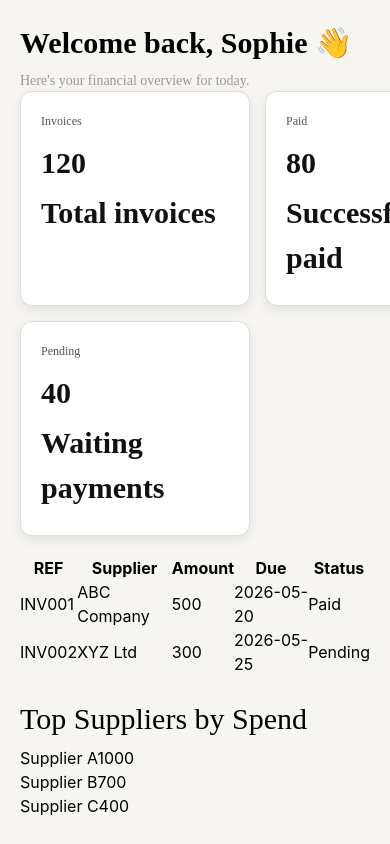
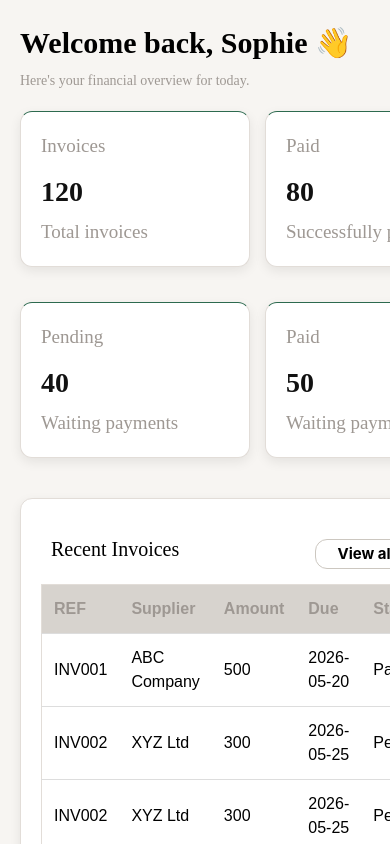
Before and after one commit to shsalima/smart-invoice-payment-tracking, a React (Vite) app in the folder front-end/: page / in a window 390 px wide. Shown: the top 844 px of the page. Built offline with nearby package versions, Linux system fonts and the light colour scheme.

Commit message:
update dashboard UI and responsive design

```diff
--- a/front-end/src/components/LatestInvoices.jsx
+++ b/front-end/src/components/LatestInvoices.jsx
@@ -3,6 +3,12 @@ import {invoicesData} from "../data/dashboardMock";
 
 function LatestInvoices(){
     return(
+        <div className="card-table">
+            <div className="nav-table">
+                <h2 className="title">Recent Invoices</h2>
+                <button className="btn"><b>View all →</b></button>
+            </div>
+
     <table className="TableInvoices">
     <thead>
     <tr>
@@ -27,6 +33,7 @@ function LatestInvoices(){
 
     </tbody>
     </table>
+    </div>
     );
 }
 export default LatestInvoices;
--- a/front-end/src/components/StatsCard.jsx
+++ b/front-end/src/components/StatsCard.jsx
@@ -5,7 +5,7 @@ function StatsCard({title,value,subtitle}){
     return(
     <div className="card">
     <h1>{title}</h1>
-    <p>{value}</p>
+    <p className="value">{value}</p>
     <p className="subtitle">{subtitle}</p>
     </div>
     );
--- a/front-end/src/components/TopSuppliers.jsx
+++ b/front-end/src/components/TopSuppliers.jsx
@@ -9,13 +9,13 @@ function TopSuppliers({data = [] }){
     const max = Math.max(...data.map(s => s.amount));
     return(
     <div className="card-TopSuppliers">
-     <h3>Top Suppliers by Spend</h3>
+     <h3 className="h3">Top Suppliers by Spend</h3>
 
      {data.map((s,index) => (
      <div key={index} className="supplier">
 
      <div className="supplier-header">
-        <span>{s.name}</span>
+        <span className="">{s.name}</span>
         <span>{s.amount}</span>
     </div>
 
--- a/front-end/src/data/dashboardMock.js
+++ b/front-end/src/data/dashboardMock.js
@@ -1,11 +1,15 @@
 export const statsData = [
   { title: "Invoices", value: 120, subtitle: "Total invoices" },
   { title: "Paid", value: 80, subtitle: "Successfully paid" },
-  { title: "Pending", value: 40, subtitle: "Waiting payments" }
+   { title: "Pending", value: 40, subtitle: "Waiting payments" },
+  { title: "Paid", value: 50, subtitle: "Waiting payments" }
 ];
 
 export const invoicesData = [
   {ref: "INV001", supplier: "ABC Company", amount: 500, due: "2026-05-20", status: "Paid"},
+  {ref: "INV002", supplier: "XYZ Ltd", amount: 300, due: "2026-05-25", status: "Pending"},
+  {ref: "INV002", supplier: "XYZ Ltd", amount: 300, due: "2026-05-25", status: "Pending"},
+  {ref: "INV002", supplier: "XYZ Ltd", amount: 300, due: "2026-05-25", status: "Pending"},
   {ref: "INV002", supplier: "XYZ Ltd", amount: 300, due: "2026-05-25", status: "Pending"}
 ];
 
--- a/front-end/src/pages/PageDashboard.css
+++ b/front-end/src/pages/PageDashboard.css
@@ -25,9 +25,9 @@ font-family: "DM Serif Display";
   margin-bottom: 20px;
 }
 .grid {
-  display: grid;
-  grid-template-columns: 2fr 1fr;
-  gap: 20px;
+  display: flex;
+align-items: flex-start;
+  gap: 100px;
 }
 @media (max-width: 900px) {
   .stats {
@@ -35,6 +35,6 @@ font-family: "DM Serif Display";
   }
 
   .grid {
-    grid-template-columns: 1fr;
+    flex-direction: column;
   }
 }
--- a/front-end/src/style/LatestInvoices.css
+++ b/front-end/src/style/LatestInvoices.css
@@ -0,0 +1,56 @@
+.card-table{
+  background: white;
+  padding: 20px;
+  border-radius: 12px;
+  box-shadow: 0 4px 12px rgba(0, 0, 0, 0.08);
+  width: 100%;
+  border: 1px solid #E2DDD8;
+  margin-top:  20px;
+}
+.nav-table{
+    display: flex;
+    justify-content: space-between;
+    align-items: center;
+    width: 100%;
+    margin-top: 15px;
+    margin-bottom: 10px;
+    padding: 0 10px;
+}
+.title{
+ font-family: "DM Sans";
+  font-size: 20px;
+  color: #000000;
+  margin-bottom: 10px;
+}
+.btn{
+    border: 1px solid #CCC7C0 ;
+    border-radius: 12px;
+    width: 120px;
+    height: 30px;
+    font-size: 15px;
+    cursor: pointer;
+}
+.TableInvoices{
+
+  width: 100%;
+  border-collapse: collapse;
+  font-family: Arial;
+  border: 1px solid #E2DDD8;
+  border-radius: 30px;
+ }
+ .TableInvoices th {
+  background-color: #d7d3ce;
+  color: #9E9893;
+  padding: 12px;
+}
+
+th, td {
+
+  padding: 12px;
+  text-align: left;
+  border-bottom: 1px solid #ddd;
+}
+
+.thead th{
+ background-color:#9E9893;
+}
--- a/front-end/src/style/StatsCard.css
+++ b/front-end/src/style/StatsCard.css
@@ -6,7 +6,9 @@
   width: 230px;
   transition: 0.3s ease;
   cursor: pointer;
-  border: 1px solid #E2DDD8
+  border: 1px solid #E2DDD8;
+  margin-top:  20px;
+  border-top: 1px solid #2D6A4F ;
 }
 .card:hover {
   transform: translateY(-5px);
@@ -14,23 +16,23 @@
 }
 
 .card h1 {
-    font-family: "DM Sans";
-  font-size: 12px;
-  color: #555;
+  font-family: "DM Sans";
+  font-size: 19px;
+  color: #9E9893;
   margin-bottom: 10px;
 
 }
 
-.card p{
-    font-family: "DM Sans";
-  font-size: 30px;
+.card .value{
+  font-family: "DM Sans";
+  font-size: 28px;
   font-weight: bold;
   color: #111;
   margin-bottom: 5px;
 }
 
-.subtitle  {
-    font-size: "DM Sans";
-  font-size: 12px;
-  color: #888;
+.card .subtitle  {
+  font-size: "DM Sans";
+  font-size: 19px;
+  color: #9E9893;
 }
--- a/front-end/src/style/TopSuppliers.css
+++ b/front-end/src/style/TopSuppliers.css
@@ -0,0 +1,28 @@
+.card-TopSuppliers{
+ background: white;
+  padding: 20px;
+  border-radius: 12px;
+  box-shadow: 0 4px 12px rgba(0, 0, 0, 0.08);
+  width: 100%;
+  height: auto;
+  border: 1px solid #E2DDD8;
+  margin-top:  20px;
+}
+.h3{
+font-family: "DM Sans";
+  font-size: 20px;
+  color: #000000;
+  margin-bottom: 10px;
+}
+.supplier-header{
+    display: flex;
+    justify-content: space-between;
+    font-family:"DM Sans" ;
+     font-size: 18px;
+}
+.fill{
+border: 1px solid #2D6A4F;
+border-radius: 12px;
+height: 10px;
+background-color: #2D6A4F;
+}
```
Also changed, not shown: 1 other file (tests, documents, lock files or other folders).
